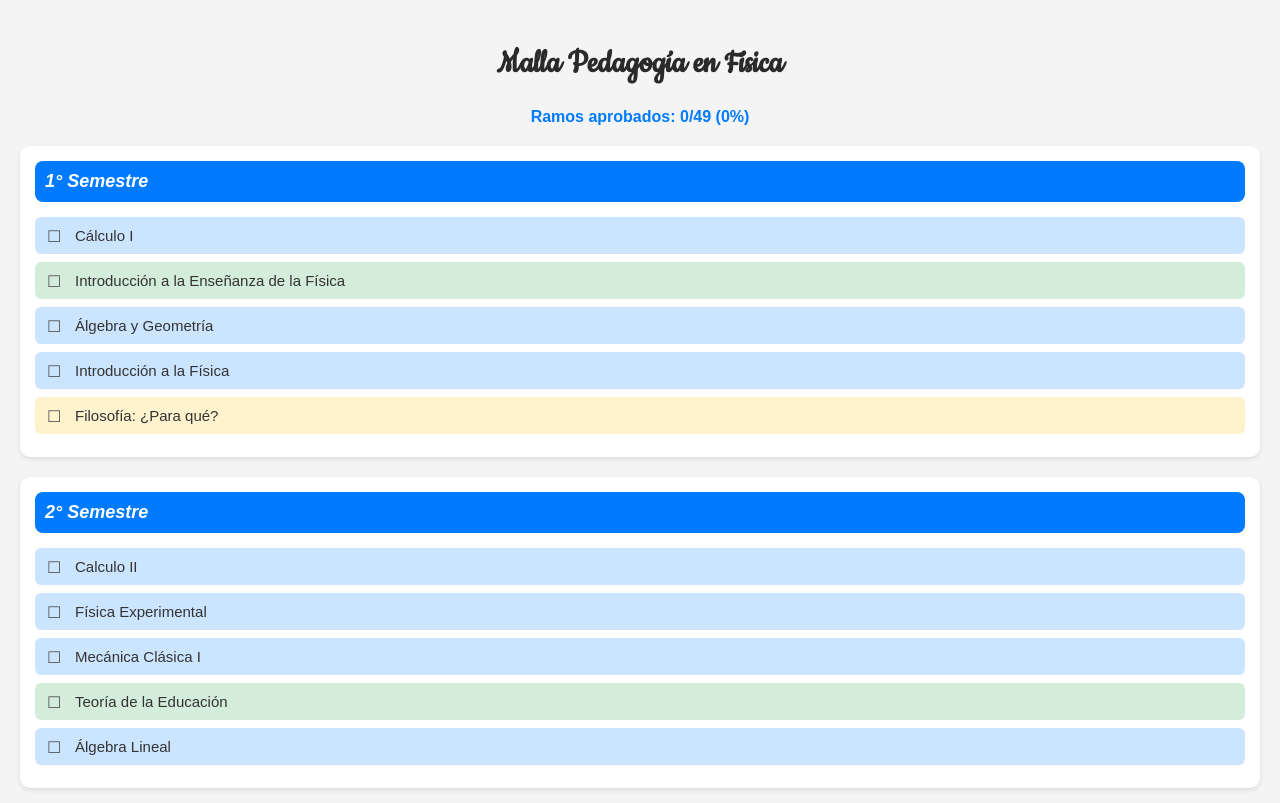
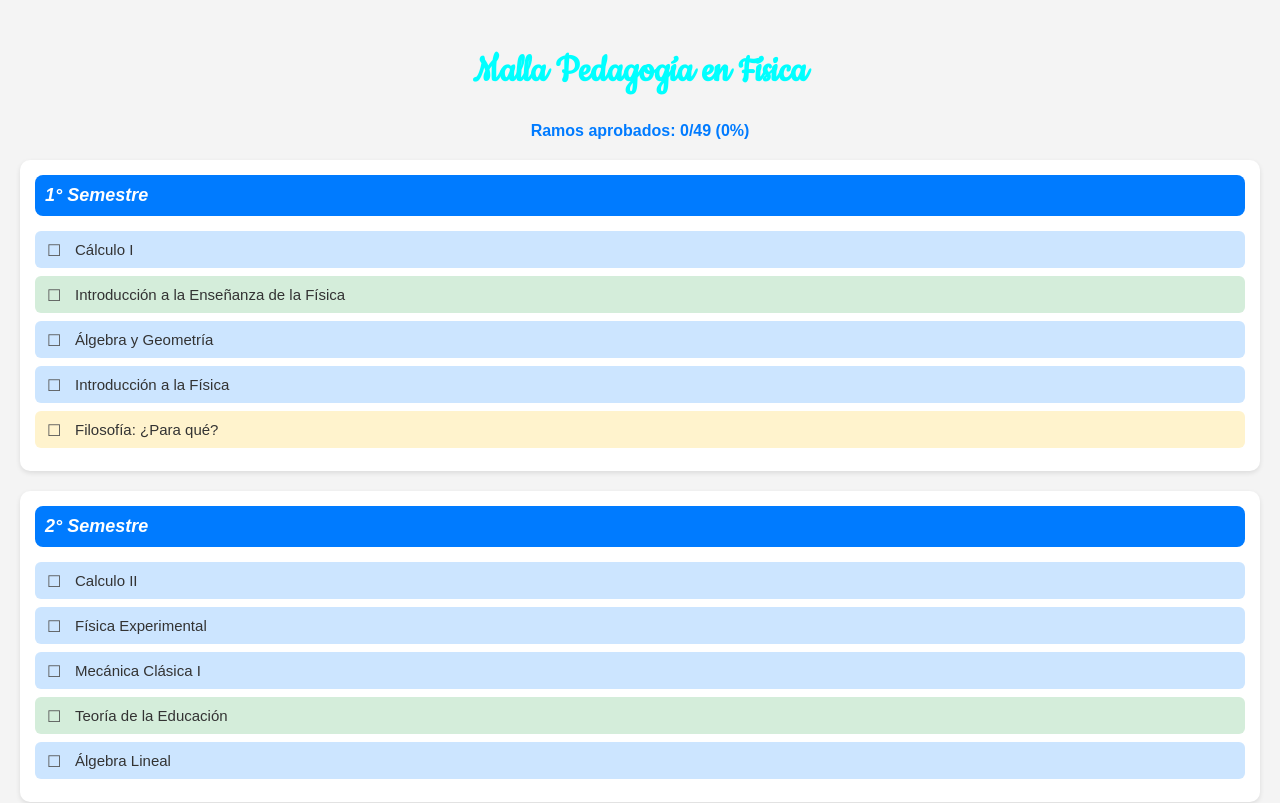
Before and after one commit to Mila14021/malla-pedagogia-fisica, a plain HTML site: page index.html in a window 1280 px wide. Shown: the top 803 px of the page. Drawn offline with Linux system fonts and the light colour scheme; a web font is replaced by a local one.

Commit message:
Update index.html

```diff
--- a/index.html
+++ b/index.html
@@ -16,8 +16,8 @@
       padding: 20px;
     }
     h1 {
-  color: #2a2a2a;
-  font-size: 36px;
+  color: #00FFFF;
+  font-size: 42px;
   text-align: center;
   font-family: Cookie, sans-serif;
 }
```
